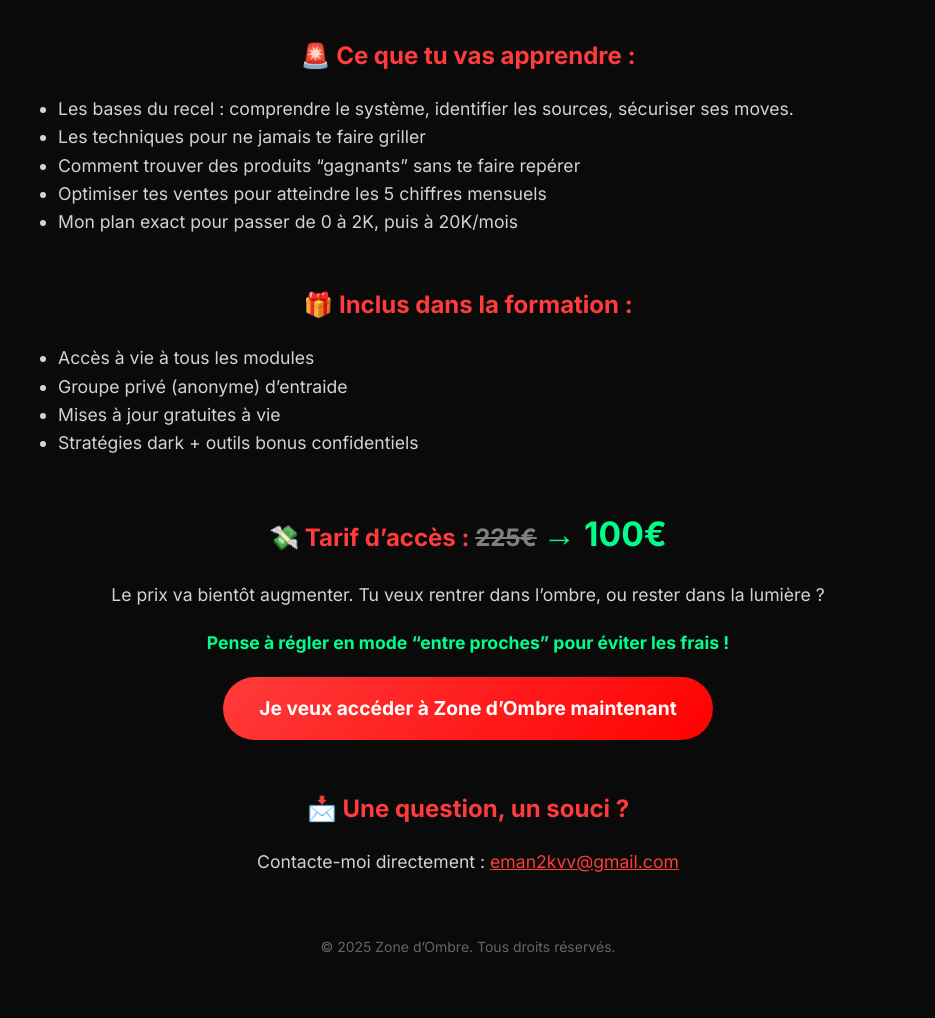
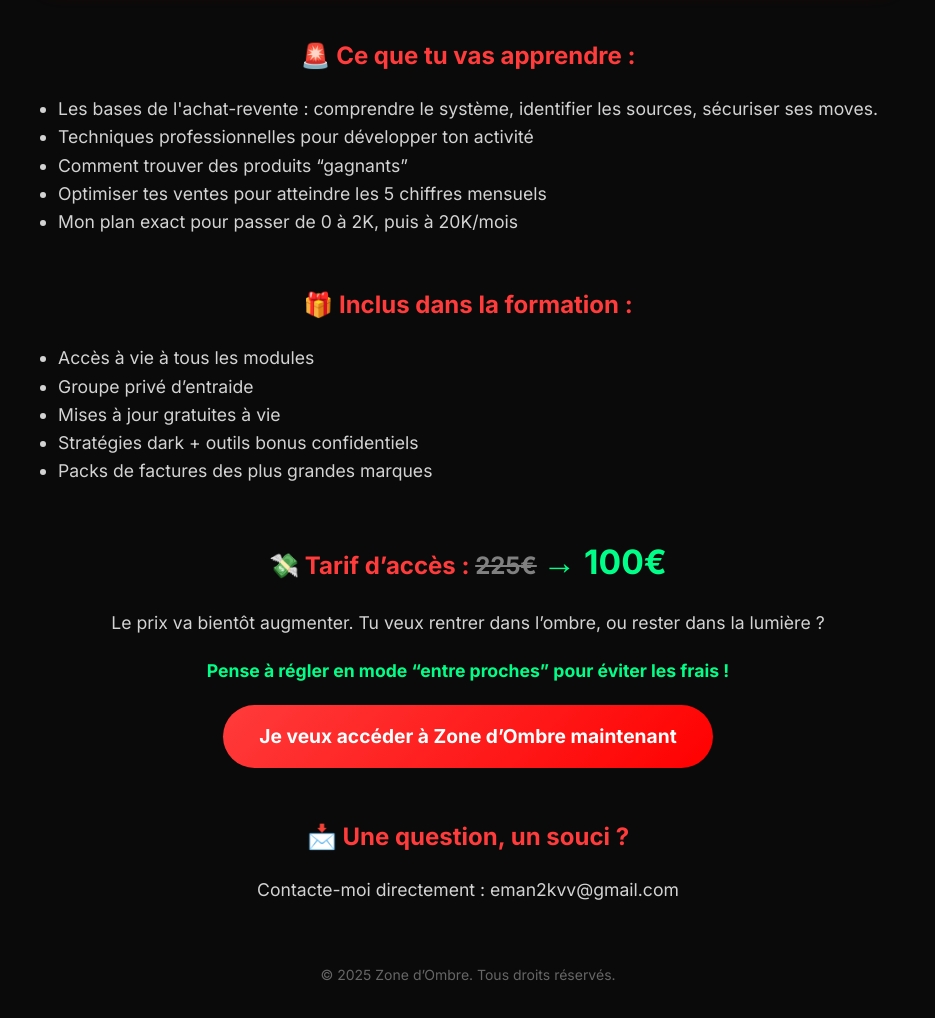
Before and after one commit to Eman2kv/Formation, a plain HTML site: page index.html in a window 1280 px wide. Shown: the part 724-1742 px from the top of the page, without its empty margins (172-1107 px from the left). Drawn offline with Linux system fonts and the light colour scheme.

Commit message:
Update index.html

```diff
--- a/index.html
+++ b/index.html
@@ -3,7 +3,7 @@
 <head>
   <meta charset="UTF-8" />
   <meta name="viewport" content="width=device-width, initial-scale=1" />
-  <title>Zone d’Ombre – Formation Recel</title>
+  <title>Zone d’Ombre – Formation Achat-Revente</title>
   <style>
     @import url('https://fonts.googleapis.com/css2?family=Inter:wght@400;600;700&display=swap');
     * { margin: 0; padding: 0; box-sizing: border-box; }
@@ -71,7 +71,7 @@
 <body>
   <div class="container">
     <h1>ZONE D’OMBRE</h1>
-    <h2>La formation 100% anonyme pour te lancer dans le recel maîtrisé</h2>
+    <h2>La formation 100% anonyme pour te lancer dans l'achat-revente maîtrisé</h2>
     <p class="center"><strong>→ De 2 000€ à 20 000€ / mois, en partant de rien.</strong></p>
 
     <div class="video-container">
@@ -81,9 +81,9 @@
     <div class="section">
       <h2>🚨 Ce que tu vas apprendre :</h2>
       <ul>
-        <li>Les bases du recel : comprendre le système, identifier les sources, sécuriser ses moves.</li>
-        <li>Les techniques pour ne jamais te faire griller</li>
-        <li>Comment trouver des produits “gagnants” sans te faire repérer</li>
+        <li>Les bases de l'achat-revente : comprendre le système, identifier les sources, sécuriser ses moves.</li>
+        <li>Techniques professionnelles pour développer ton activité</li>
+        <li>Comment trouver des produits “gagnants”</li>
         <li>Optimiser tes ventes pour atteindre les 5 chiffres mensuels</li>
         <li>Mon plan exact pour passer de 0 à 2K, puis à 20K/mois</li>
       </ul>
@@ -93,9 +93,10 @@
       <h2>🎁 Inclus dans la formation :</h2>
       <ul>
         <li>Accès à vie à tous les modules</li>
-        <li>Groupe privé (anonyme) d’entraide</li>
+        <li>Groupe privé d’entraide</li>
         <li>Mises à jour gratuites à vie</li>
         <li>Stratégies dark + outils bonus confidentiels</li>
+        <li>Packs de factures des plus grandes marques</li>
       </ul>
     </div>
 
@@ -110,7 +111,7 @@
 
     <div class="section center">
       <h2>📩 Une question, un souci ?</h2>
-      <p>Contacte-moi directement : <a href="mailto:eman2kvv@gmail.com">eman2kvv@gmail.com</a></p>
+      <p>Contacte-moi directement : eman2kvv@gmail.com</p>
     </div>
 
     <div class="footer">© 2025 Zone d’Ombre. Tous droits réservés.</div>
```
